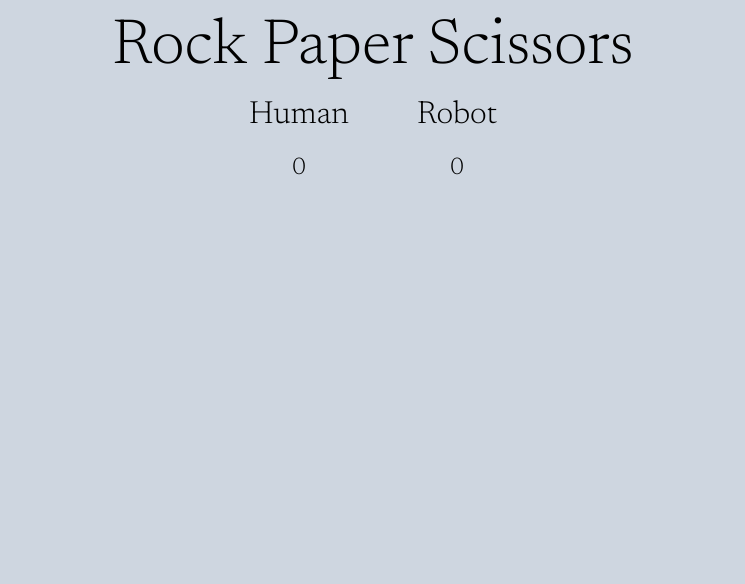
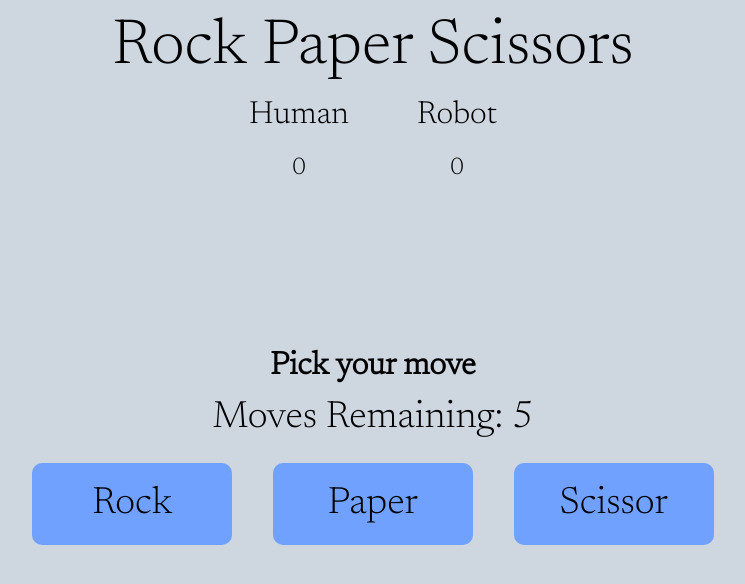
Before and after one commit to TWOdunlami/RPSgame, a plain HTML site: page index.html in a window 1280 px wide. Shown: the whole page, without its empty margins (267-1012 px from the left). Drawn offline with nearby package versions, Linux system fonts and the light colour scheme.

Commit message:
code lines 33-41: classes created 'moves, remaining, choice, rock, paper and scissor'. commit is partial styling solution for issue #4.

```diff
--- a/index.html
+++ b/index.html
@@ -30,6 +30,15 @@
             <p class="r-count count">0</p>
         </div>
      </div>
+
+     <div class="moves">Pick your move</div>
+     <!-- Number of moves left before game ends -->
+     <div class="remaining">Moves Remaining: 5</div>
+     <div class="choice">
+         <button class="rock">Rock</button>
+         <button class="paper">Paper</button>
+         <button class="scissor">Scissor</button>
+     </div>
  </section>
 <!-- jQuery first, then Popper.js, then Bootstrap JS below this line -->
  <script src="https://code.jquery.com/jquery-3.3.1.slim.min.js" integrity="sha384-q8i/X+965DzO0rT7abK41JStQIAqVgRVzpbzo5smXKp4YfRvH+8abtTE1Pi6jizo" crossorigin="anonymous"></script>
--- a/style.css
+++ b/style.css
@@ -35,3 +35,25 @@
 	font-size: 1.5rem;
 	margin-top: 1rem;
 }
+.moves {
+	font-size: 2rem;
+	font-weight: bold;
+    margin-top: 70px;
+}
+.choices {
+	display: flex;
+	width: 40vw;
+	justify-content: space-evenly;
+	margin-top: 2rem;
+}
+.rock, .paper, .scissor {
+	padding: 0.8rem;
+    margin: 1rem;
+	width: 200px;
+	border-radius: 10px;
+	background: #70a1ff;
+	outline: none;
+	border-color: #70a1ff;
+	border: none;
+	cursor: pointer;
+}
```
